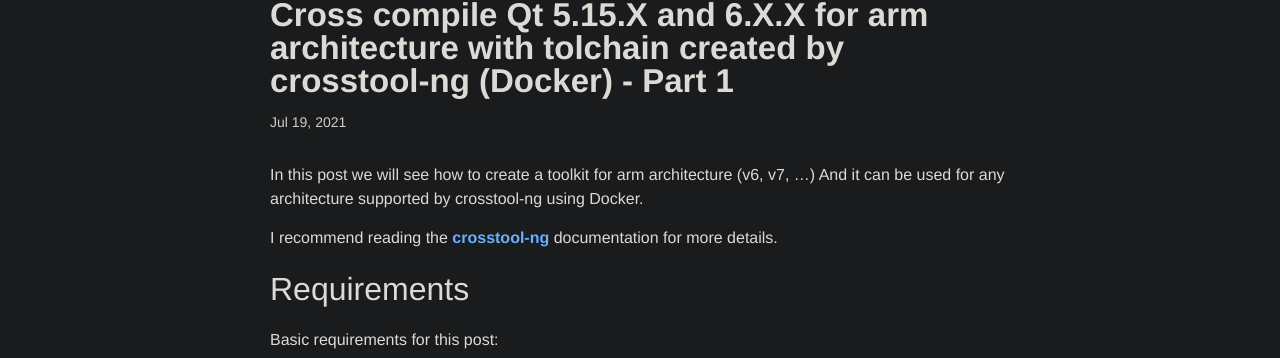
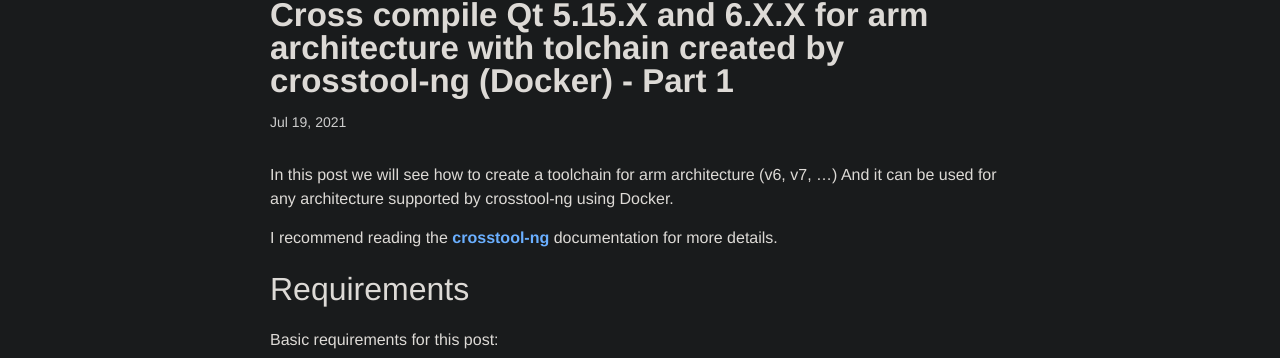
Before and after one commit to marssola/marssola.github.io, a Jekyll site: the page built from _posts/2021-07-19-qt5-qt6-cross-compiled-part1.md, in a window 1280 px wide and 900 px high. Shown: the part 103-461 px from the top of the window. Built offline with Jekyll 4.4.1, drawn with Linux system fonts in a browser that asks for light colours; some of the changed text lies outside the part shown.

Commit message:
Update post

```diff
--- a/_posts/2021-07-19-qt5-qt6-cross-compiled-part1.md
+++ b/_posts/2021-07-19-qt5-qt6-cross-compiled-part1.md
@@ -1,7 +1,7 @@
 ---
 title: Cross compile Qt 5.15.X and 6.X.X for arm architecture with tolchain created by crosstool-ng (Docker) - Part 1
 ---
-In this post we will see how to create a toolkit for arm architecture (v6, v7, ...) And it can be used for any architecture supported by crosstool-ng using Docker.
+In this post we will see how to create a toolchain for arm architecture (v6, v7, ...) And it can be used for any architecture supported by crosstool-ng using Docker.
 
 I recommend reading the **[crosstool-ng](https://crosstool-ng.github.io/docs)** documentation for more details.
 
```
Also changed, not shown: other parts of _posts/2021-07-19-qt5-qt6-cross-compiled-part1.md (+1 -1 lines).
